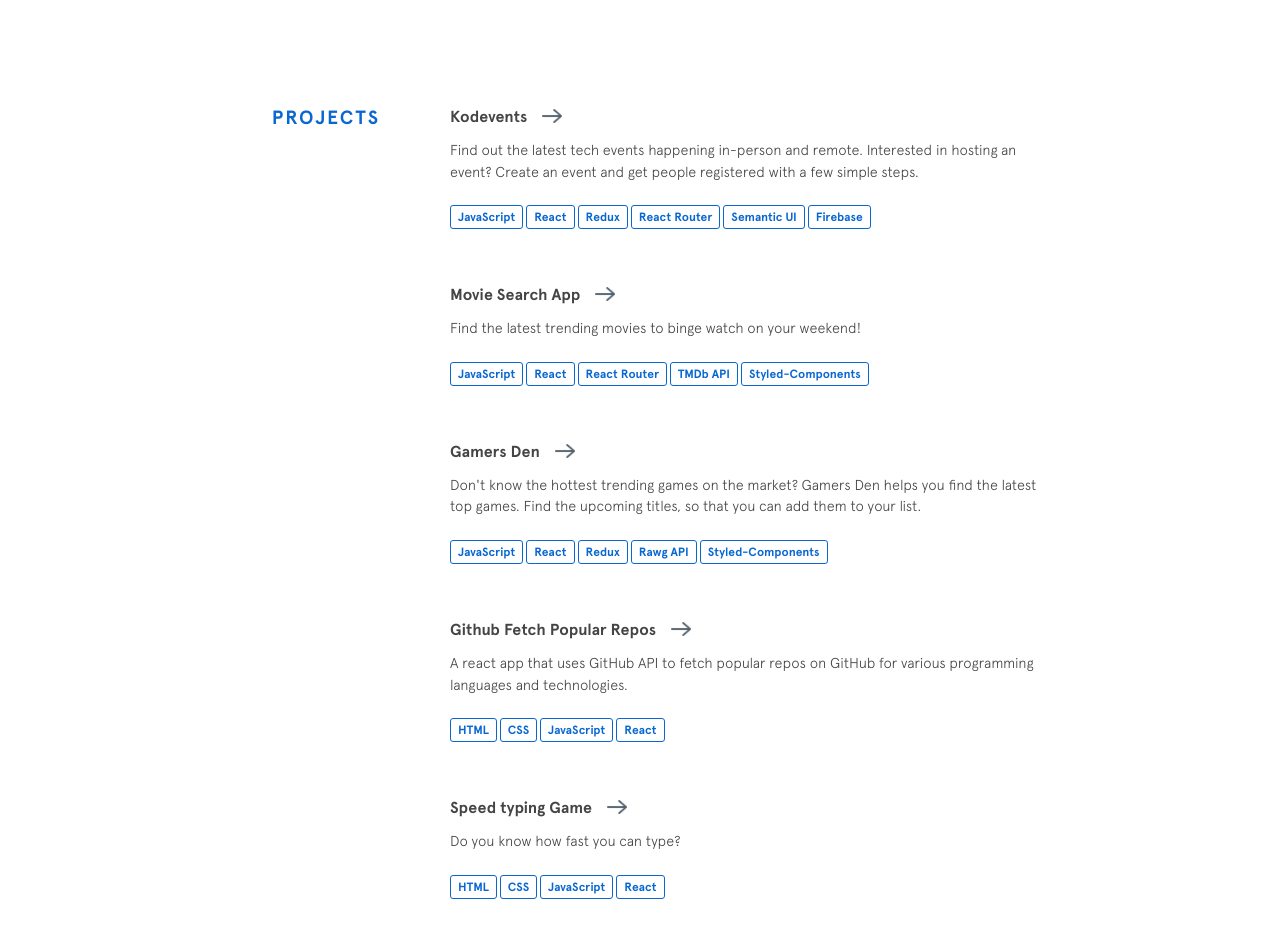
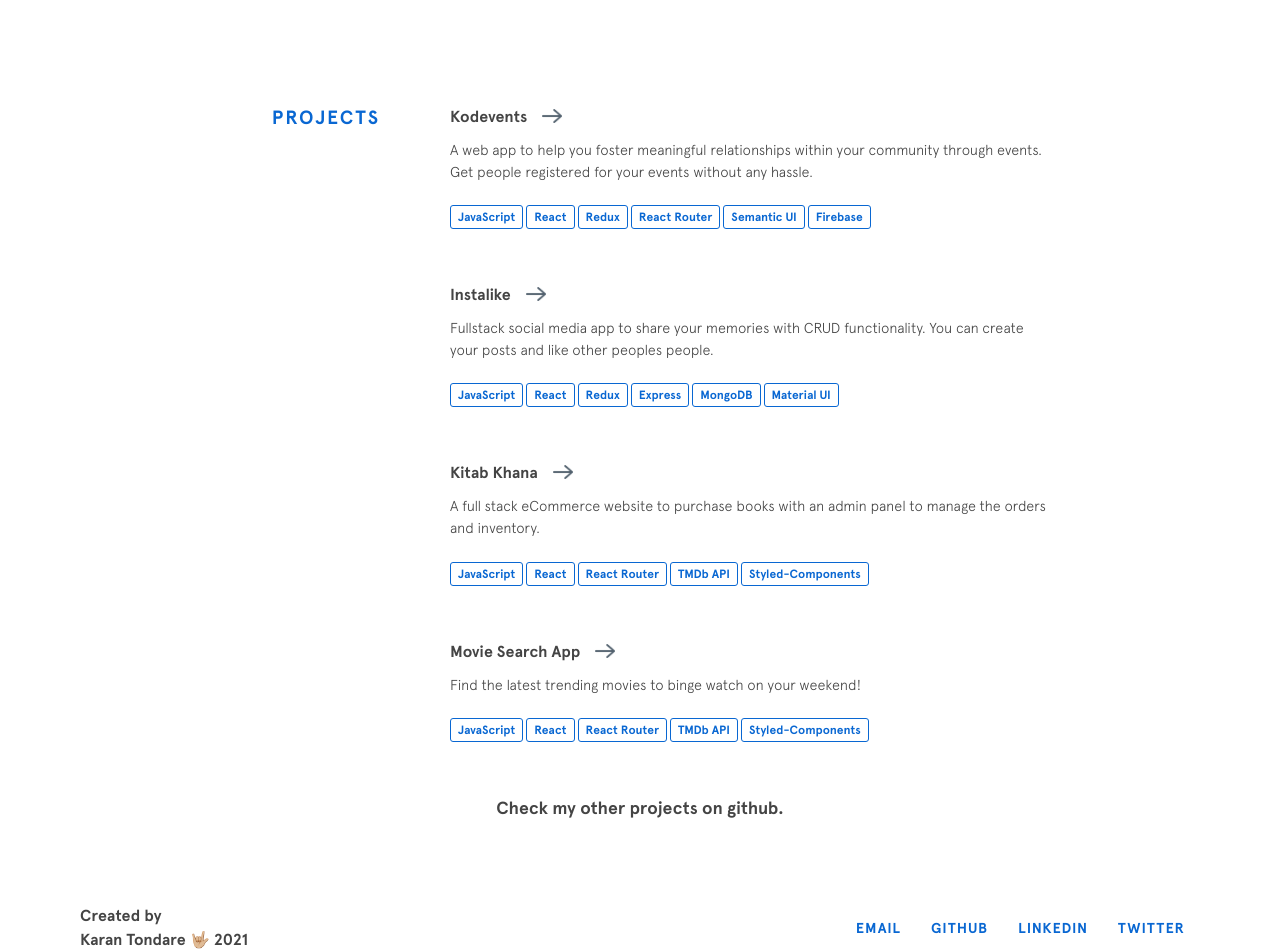
Before and after one commit to karantondare/portfolio-website, a React (Create React App) app: page / in a window 1280 px wide. Shown: the part 1760-2712 px from the top of the page. Built offline with nearby package versions, Linux system fonts and the light colour scheme.

Commit message:
added latest projects

```diff
--- a/src/components/Background.js
+++ b/src/components/Background.js
@@ -31,7 +31,7 @@
         </p>
         <a
           className="arrow-link"
-          href="https://drive.google.com/file/d/1ab1_NHYhJeqYYwsUL0v031sdHNtYC-Uc/view?usp=sharing"
+          href="https://drive.google.com/file/d/1wPFif681hYTbExjVcNWGq9SDaEl5uPKr/view?usp=sharing"
           target="_blank"
           rel="noopener noreferrer"
         >
--- a/src/components/Header.js
+++ b/src/components/Header.js
@@ -7,9 +7,9 @@
         नमस्कार! <span className="emoji">🙏🏼</span>
       </h1>
       <h2 className="intro-tagline">
-        I'm <span className="name">Karan Tondare</span>, a front-end engineer
-        based in Pune, India. I love building beautiful interfaces, web apps,
-        and everything in between!
+        I'm <span className="name">Karan Tondare</span>, a web developer based
+        in Pune, India. I love building beautiful interfaces, web apps, and
+        everything in between!
       </h2>
       <h3 className="intro-contact">
         <span>Get in touch 👉🏼</span>{" "}
--- a/src/components/Projects.js
+++ b/src/components/Projects.js
@@ -10,7 +10,7 @@
           <CustomProject
             title="Kodevents"
             link="https://github.com/karantondare/kodevents"
-            desc="Find out the latest tech events happening in-person and remote. Interested in hosting an event? Create an event and get people registered with a few simple steps."
+            desc="A web app to help you foster meaningful relationships within your community through events. Get people registered for your events without any hassle."
             usedArray={[
               "JavaScript",
               "React",
@@ -18,6 +18,31 @@
               "React Router",
               "Semantic UI",
               "Firebase",
+            ]}
+          />
+          <CustomProject
+            title="Instalike"
+            link="https://github.com/karantondare/instalike"
+            desc="Fullstack social media app to share your memories with CRUD functionality. You can create your posts and like other peoples people."
+            usedArray={[
+              "JavaScript",
+              "React",
+              "Redux",
+              "Express",
+              "MongoDB",
+              "Material UI",
+            ]}
+          />
+          <CustomProject
+            title="Kitab Khana"
+            link="https://github.com/karantondare/kitab-khana"
+            desc="A full stack eCommerce website to purchase books with an admin panel to manage the orders and inventory."
+            usedArray={[
+              "JavaScript",
+              "React",
+              "React Router",
+              "TMDb API",
+              "Styled-Components",
             ]}
           />
           <CustomProject
@@ -31,30 +56,6 @@
               "TMDb API",
               "Styled-Components",
             ]}
-          />
-          <CustomProject
-            title="Gamers Den"
-            link="https://github.com/karantondare/gamers-den"
-            desc="Don't know the hottest trending games on the market? Gamers Den helps you find the latest top games. Find the upcoming titles, so that you can add them to your list."
-            usedArray={[
-              "JavaScript",
-              "React",
-              "Redux",
-              "Rawg API",
-              "Styled-Components",
-            ]}
-          />
-          <CustomProject
-            title="Github Fetch Popular Repos"
-            link="https://github.com/karantondare/github-fetch-popular-repos"
-            desc="A react app that uses GitHub API to fetch popular repos on GitHub for various programming  languages and technologies."
-            usedArray={["HTML", "CSS", "JavaScript", "React"]}
-          />
-          <CustomProject
-            title="Speed typing Game"
-            link="https://github.com/karantondare/speed-typing-game"
-            desc="Do you know how fast you can type? "
-            usedArray={["HTML", "CSS", "JavaScript", "React"]}
           />
         </div>
       </section>
```
Also changed, not shown: 2 other files (tests, documents, lock files or other folders).
